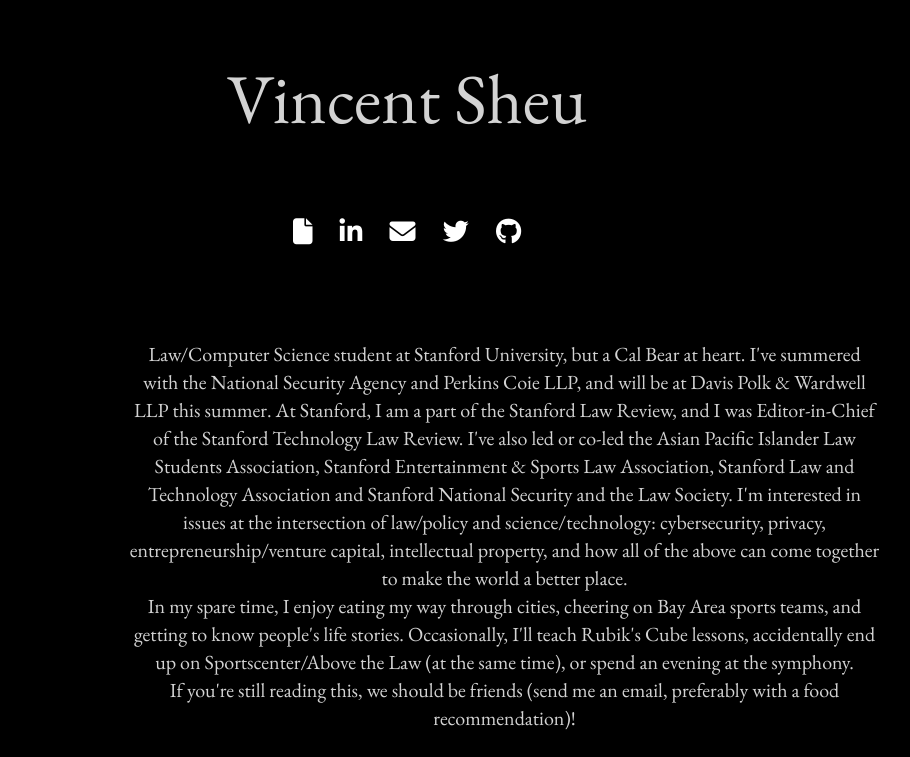
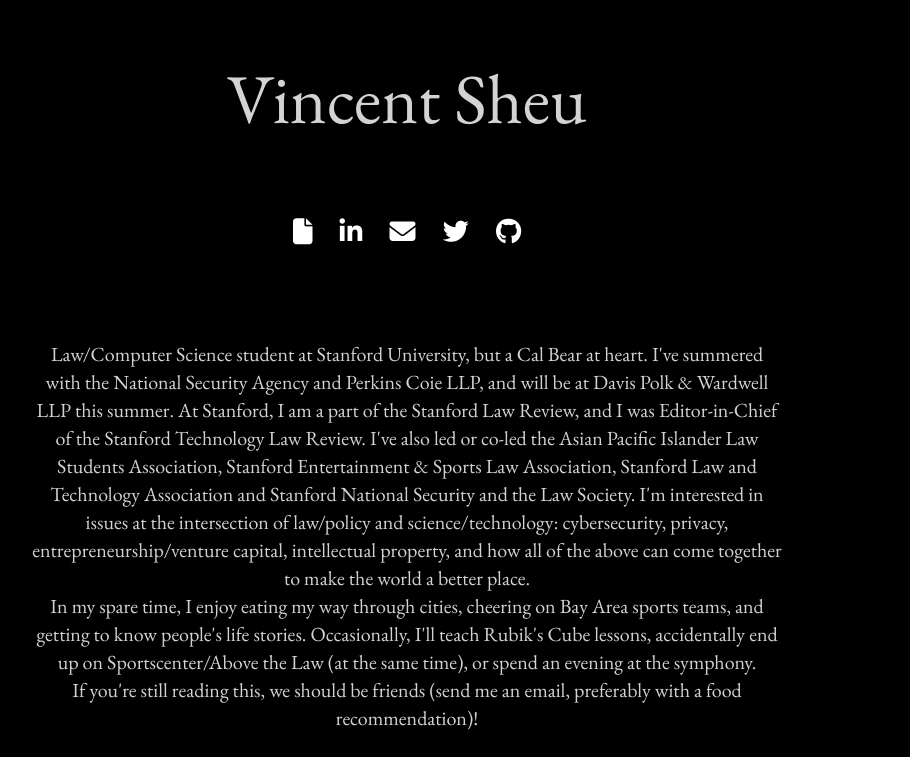
Before and after one commit to sheuvincent/sheuvincent.github.io, a Jekyll site: the page built from index.html, in a window 1280 px wide. Shown: the part 195-952 px from the top of the page, without its empty margins (233-1143 px from the left). Built offline with Jekyll 4.4.1, drawn with Linux system fonts in a browser that asks for light colours; nearby versions of some CDN libraries; library files that are not in the unit come from our copies.

Commit message:
Update index.html

```diff
--- a/index.html
+++ b/index.html
@@ -24,7 +24,7 @@
 
 <div class="row w centered">
   <br>
-  <div class="col-lg-8 col-lg-offset-3">
+  <div class="col-lg-8 col-lg-offset-2">
     <p>
       Law/Computer Science student at Stanford University, but a Cal Bear at heart. I've summered with the National Security Agency and Perkins Coie LLP, and will be at Davis Polk & Wardwell LLP this summer. At Stanford, I am a part of the Stanford Law Review, and I was Editor-in-Chief of the Stanford Technology Law Review. I've also led or co-led the Asian Pacific Islander Law Students Association, Stanford Entertainment & Sports Law Association, Stanford Law and Technology Association and Stanford National Security and the Law Society. I'm interested in issues at the intersection of law/policy and science/technology: cybersecurity, privacy, entrepreneurship/venture capital, intellectual property, and how all of the above can come together to make the world a better place.
       <br>
```
